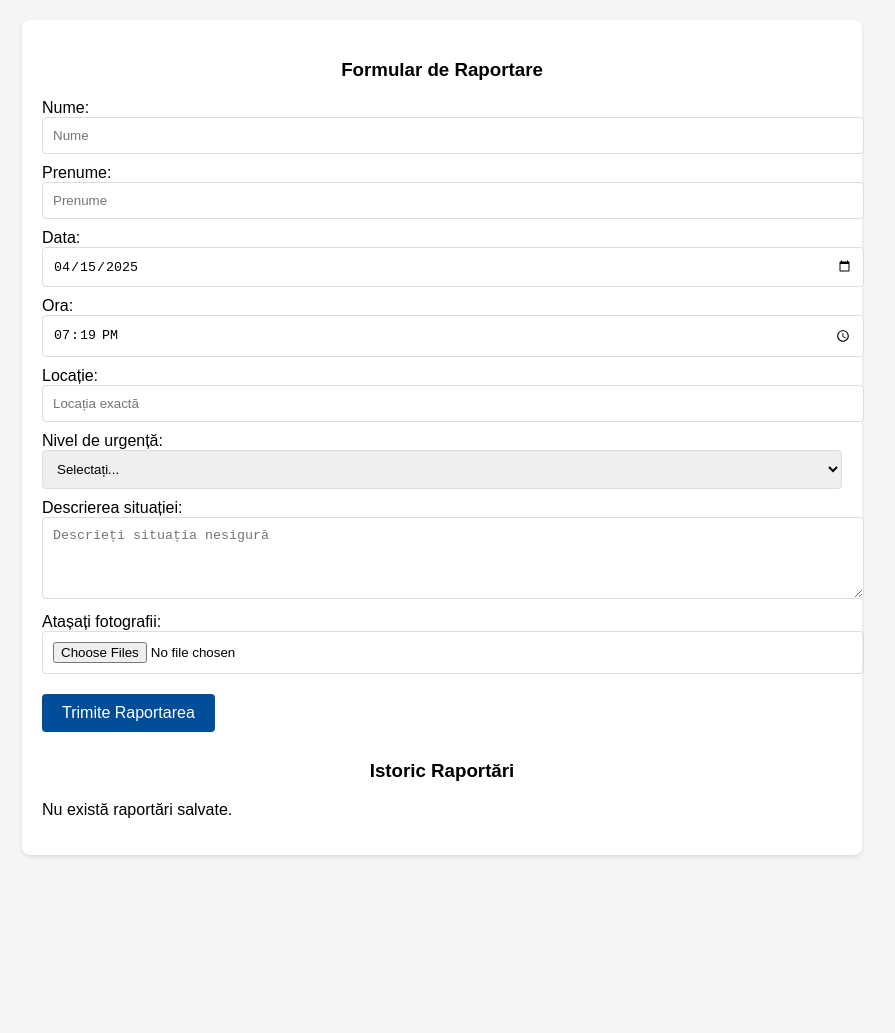
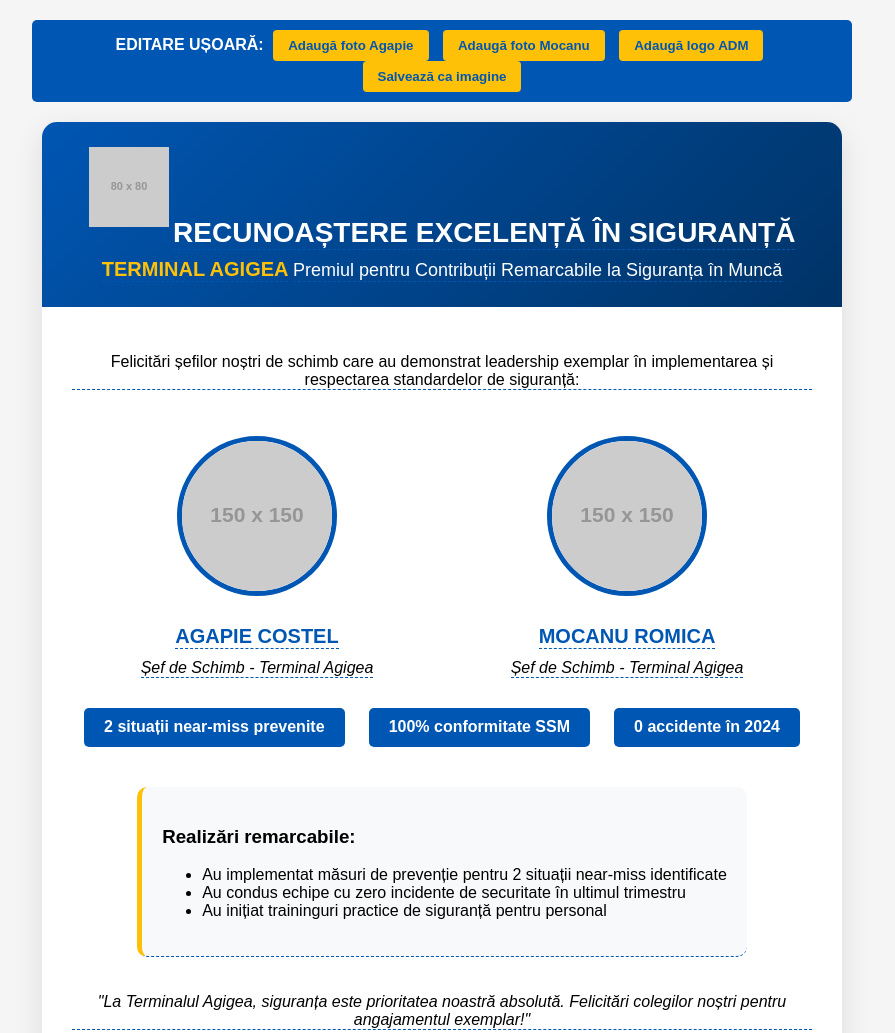
Before and after one commit to ahtamon01/Sistem-raportare, a plain HTML site: page index.html in a window 1280 px wide. Shown: the top 1033 px of the page, without its empty margins (198-1093 px from the left). Before the commit the page ends 875 px from the top, so only its background shows below. Drawn offline with Linux system fonts and the light colour scheme; placeholder pictures from the web are drawn by us.

Commit message:
Update index.html

```diff
--- a/index.html
+++ b/index.html
@@ -3,243 +3,268 @@
 <head>
     <meta charset="UTF-8">
     <meta name="viewport" content="width=device-width, initial-scale=1.0">
-    <title>Sistem Raportare</title>
+    <title>Recunoaștere Siguranță - Terminal Agigea ADM</title>
     <style>
         body {
-            font-family: Arial, sans-serif;
+            font-family: 'Arial', sans-serif;
+            background-color: #f5f5f5;
             margin: 0;
             padding: 20px;
-            background-color: #f5f5f5;
+            display: flex;
+            flex-direction: column;
+            align-items: center;
         }
-        .container {
-            max-width: 800px;
-            margin: 0 auto;
-            background: white;
+
+        .editable-toolbar {
+            background: #0056b3;
+            color: white;
+            padding: 10px;
+            border-radius: 5px;
+            margin-bottom: 20px;
+            width: 800px;
+            text-align: center;
+        }
+
+        button {
+            background: #ffc107;
+            color: #0056b3;
+            border: none;
+            padding: 8px 15px;
+            margin: 0 5px;
+            border-radius: 4px;
+            cursor: pointer;
+            font-weight: bold;
+        }
+
+        .certificate {
+            width: 800px;
+            background-color: white;
+            border-radius: 15px;
+            box-shadow: 0 10px 30px rgba(0, 0, 0, 0.1);
+            overflow: hidden;
+            position: relative;
+        }
+
+        .header {
+            background: linear-gradient(135deg, #0056b3 0%, #003366 100%);
+            color: white;
+            padding: 25px;
+            text-align: center;
+            position: relative;
+        }
+
+        .logo {
+            height: 80px;
+            margin-bottom: 15px;
+        }
+
+        h1 {
+            margin: 0;
+            font-size: 28px;
+            text-transform: uppercase;
+        }
+
+        .terminal-name {
+            font-size: 20px;
+            margin-top: 5px;
+            color: #ffc107;
+            font-weight: bold;
+        }
+
+        .subtitle {
+            font-size: 18px;
+            margin-top: 10px;
+        }
+
+        .content {
+            padding: 30px;
+            text-align: center;
+        }
+
+        .recipients {
+            display: flex;
+            justify-content: space-around;
+            margin: 30px 0;
+        }
+
+        .recipient {
+            width: 40%;
+        }
+
+        .recipient-img {
+            width: 150px;
+            height: 150px;
+            border-radius: 50%;
+            object-fit: cover;
+            border: 5px solid #0056b3;
+            margin-bottom: 15px;
+            cursor: pointer;
+        }
+
+        .recipient-name {
+            font-weight: bold;
+            font-size: 20px;
+            margin: 10px 0;
+            color: #0056b3;
+            outline: none;
+        }
+
+        .recipient-position {
+            font-style: italic;
+            outline: none;
+        }
+
+        .achievement {
+            background-color: #f8f9fa;
             padding: 20px;
-            border-radius: 8px;
-            box-shadow: 0 2px 4px rgba(0, 0, 0, 0.1);
+            border-radius: 10px;
+            margin: 20px 0;
+            border-left: 5px solid #ffc107;
+            text-align: left;
         }
-        .btn {
-            background-color: #004d99;
+
+        .footer {
+            background: linear-gradient(135deg, #003366 0%, #0056b3 100%);
+            color: white;
+            padding: 15px;
+            text-align: center;
+            font-size: 14px;
+        }
+
+        .badge {
+            position: absolute;
+            top: -30px;
+            right: 30px;
+            background-color: #ffc107;
+            color: #0056b3;
+            width: 80px;
+            height: 80px;
+            border-radius: 50%;
+            display: flex;
+            justify-content: center;
+            align-items: center;
+            font-weight: bold;
+            font-size: 24px;
+            box-shadow: 0 5px 15px rgba(0, 0, 0, 0.2);
+        }
+
+        .safety-stats {
+            display: flex;
+            justify-content: space-around;
+            margin: 20px 0;
+        }
+
+        .stat {
+            background-color: #0056b3;
             color: white;
             padding: 10px 20px;
-            border: none;
-            border-radius: 4px;
-            cursor: pointer;
-            font-size: 16px;
-            margin: 10px 0;
+            border-radius: 5px;
+            font-weight: bold;
         }
-        .btn:hover {
-            background-color: #003366;
-        }
-        textarea, input, select {
-            width: 100%;
-            padding: 10px;
-            margin-bottom: 10px;
-            border: 1px solid #ddd;
-            border-radius: 4px;
-        }
-        h3, h4 {
-            text-align: center;
-        }
-        .report-details {
-            border: 1px solid #ddd;
-            border-radius: 4px;
-            padding: 10px;
-            margin-bottom: 10px;
-        }
-        .report-images img {
-            max-width: 100px;
-            max-height: 100px;
-            margin: 5px;
-            border-radius: 4px;
-        }
-        .hidden {
-            display: none;
-        }
-        .status {
-            font-weight: bold;
-            color: green;
-        }
-        .status.open {
-            color: red;
+
+        [contenteditable="true"] {
+            border-bottom: 1px dashed #0056b3;
+            min-width: 50px;
+            display: inline-block;
         }
     </style>
 </head>
 <body>
-    <div class="container">
-        <h3>Formular de Raportare</h3>
-        <form id="reportForm" onsubmit="submitReport(event)">
-            <label for="name">Nume:</label>
-            <input type="text" id="name" placeholder="Nume" required>
+    <div class="editable-toolbar">
+        <strong>EDITARE UȘOARĂ:</strong>
+        <button onclick="addPhoto(1)">Adaugă foto Agapie</button>
+        <button onclick="addPhoto(2)">Adaugă foto Mocanu</button>
+        <button onclick="addLogo()">Adaugă logo ADM</button>
+        <button onclick="saveAsImage()">Salvează ca imagine</button>
+    </div>
 
-            <label for="surname">Prenume:</label>
-            <input type="text" id="surname" placeholder="Prenume" required>
+    <div class="certificate" id="certificate">
+        <div class="badge">🏆</div>
 
-            <label for="reportDate">Data:</label>
-            <input type="date" id="reportDate" required>
+        <div class="header">
+            <img src="https://via.placeholder.com/80x80?text=ADM" alt="ADM Logo" class="logo" id="logo">
+            <h1 contenteditable="true">Recunoaștere Excelență în Siguranță</h1>
+            <div class="terminal-name" contenteditable="true">TERMINAL AGIGEA</div>
+            <div class="subtitle" contenteditable="true">Premiul pentru Contribuții Remarcabile la Siguranța în Muncă</div>
+        </div>
 
-            <label for="reportTime">Ora:</label>
-            <input type="time" id="reportTime" required>
+        <div class="content">
+            <p contenteditable="true">Felicitări șefilor noștri de schimb care au demonstrat leadership exemplar în implementarea și respectarea standardelor de siguranță:</p>
 
-            <label for="location">Locație:</label>
-            <input type="text" id="location" placeholder="Locația exactă" required>
+            <div class="recipients">
+                <div class="recipient">
+                    <img src="https://via.placeholder.com/150x150?text=Agapie+C" alt="Agapie Costel" class="recipient-img" id="photo1">
+                    <div class="recipient-name" contenteditable="true">AGAPIE COSTEL</div>
+                    <div class="recipient-position" contenteditable="true">Șef de Schimb - Terminal Agigea</div>
+                </div>
 
-            <label for="urgencyLevel">Nivel de urgență:</label>
-            <select id="urgencyLevel" required>
-                <option value="">Selectați...</option>
-                <option value="Scăzut">Scăzut</option>
-                <option value="Mediu">Mediu</option>
-                <option value="Ridicat">Ridicat</option>
-            </select>
+                <div class="recipient">
+                    <img src="https://via.placeholder.com/150x150?text=Mocanu+R" alt="Mocanu Romica" class="recipient-img" id="photo2">
+                    <div class="recipient-name" contenteditable="true">MOCANU ROMICA</div>
+                    <div class="recipient-position" contenteditable="true">Șef de Schimb - Terminal Agigea</div>
+                </div>
+            </div>
 
-            <label for="description">Descrierea situației:</label>
-            <textarea id="description" rows="4" placeholder="Descrieți situația nesigură" required></textarea>
+            <div class="safety-stats">
+                <div class="stat" contenteditable="true">2 situații near-miss prevenite</div>
+                <div class="stat" contenteditable="true">100% conformitate SSM</div>
+                <div class="stat" contenteditable="true">0 accidente în 2024</div>
+            </div>
 
-            <label for="photos">Atașați fotografii:</label>
-            <input type="file" id="photos" accept="image/*" multiple>
+            <div class="achievement" contenteditable="true">
+                <h3>Realizări remarcabile:</h3>
+                <ul>
+                    <li>Au implementat măsuri de prevenție pentru 2 situații near-miss identificate</li>
+                    <li>Au condus echipe cu zero incidente de securitate în ultimul trimestru</li>
+                    <li>Au inițiat traininguri practice de siguranță pentru personal</li>
+                </ul>
+            </div>
 
-            <button type="submit" class="btn">Trimite Raportarea</button>
-        </form>
+            <p><em contenteditable="true">"La Terminalul Agigea, siguranța este prioritatea noastră absolută. Felicitări colegilor noștri pentru angajamentul exemplar!"</em></p>
+        </div>
 
-        <div id="historySection">
-            <h3>Istoric Raportări</h3>
-            <div id="reportHistory"></div>
+        <div class="footer" contenteditable="true">
+            ADM - Terminal Agigea | Siguranță și Sănătate în Muncă | 2024
         </div>
     </div>
 
     <script>
-        document.addEventListener('DOMContentLoaded', () => {
-            const now = new Date();
-            document.getElementById('reportDate').value = now.toISOString().split('T')[0];
-            document.getElementById('reportTime').value = now.toTimeString().slice(0, 5);
-            displayHistory();
-        });
+        function addPhoto(personNumber) {
+            const input = document.createElement('input');
+            input.type = 'file';
+            input.accept = 'image/*';
 
-        function submitReport(event) {
-            event.preventDefault();
-            const report = {
-                id: Date.now(),
-                name: document.getElementById('name').value,
-                surname: document.getElementById('surname').value,
-                date: document.getElementById('reportDate').value,
-                time: document.getElementById('reportTime').value,
-                location: document.getElementById('location').value,
-                urgency: document.getElementById('urgencyLevel').value,
-                description: document.getElementById('description').value,
-                status: "Deschis",
-                images: [],
-                closedBy: null,
-                comment: null,
-                closureImages: []
+            input.onchange = e => {
+                const file = e.target.files[0];
+                const reader = new FileReader();
+                reader.onload = event => {
+                    document.getElementById(`photo${personNumber}`).src = event.target.result;
+                };
+                reader.readAsDataURL(file);
             };
 
-            const files = document.getElementById('photos').files;
-            for (let file of files) {
+            input.click();
+        }
+
+        function addLogo() {
+            const input = document.createElement('input');
+            input.type = 'file';
+            input.accept = 'image/*';
+
+            input.onchange = e => {
+                const file = e.target.files[0];
                 const reader = new FileReader();
-                reader.onload = function(e) {
-                    report.images.push(e.target.result);
-                    if (report.images.length === files.length) {
-                        saveReport(report);
-                    }
+                reader.onload = event => {
+                    document.getElementById('logo').src = event.target.result;
                 };
                 reader.readAsDataURL(file);
-            }
+            };
 
-            if (files.length === 0) saveReport(report);
+            input.click();
         }
 
-        function saveReport(report) {
-            const reports = JSON.parse(localStorage.getItem('reports') || '[]');
-            reports.push(report);
-            localStorage.setItem('reports', JSON.stringify(reports));
-            alert('Raport trimis cu succes!');
-            displayHistory();
-        }
-
-        function displayHistory() {
-            const reportHistory = document.getElementById('reportHistory');
-            const reports = JSON.parse(localStorage.getItem('reports') || '[]');
-            if (reports.length === 0) {
-                reportHistory.innerHTML = '<p>Nu există raportări salvate.</p>';
-                return;
-            }
-
-            reportHistory.innerHTML = reports.map((report, index) => `
-                <div class="report-details">
-                    <h4>Raport #${index + 1}</h4>
-                    <p><strong>Nume:</strong> ${report.name} ${report.surname}</p>
-                    <p><strong>Data:</strong> ${report.date}</p>
-                    <p><strong>Ora:</strong> ${report.time}</p>
-                    <p><strong>Locație:</strong> ${report.location}</p>
-                    <p><strong>Urgentă:</strong> ${report.urgency}</p>
-                    <p><strong>Status:</strong> <span class="status ${report.status === 'Deschis' ? 'open' : ''}">${report.status}</span></p>
-                    ${report.closedBy ? `<p><strong>Închis de:</strong> ${report.closedBy}</p>` : ''}
-                    ${report.comment ? `<p><strong>Comentariu închidere:</strong> ${report.comment}</p>` : ''}
-                    <div class="report-images">
-                        ${report.closureImages ? report.closureImages.map(img => `<img src="${img}" alt="Poza închidere">`).join('') : ''}
-                    </div>
-                    <button class="btn" onclick="toggleDetails(${report.id})">Detalii</button>
-                    <button class="btn" onclick="closeReport(${report.id})">Marchează ca Închis</button>
-                    <button class="btn" onclick="deleteReport(${report.id})">Șterge Raport</button>
-                    <div id="details-${report.id}" class="hidden">
-                        <p><strong>Descriere:</strong> ${report.description}</p>
-                        <div class="report-images">
-                            ${report.images.map(img => `<img src="${img}" alt="Poza">`).join('')}
-                        </div>
-                    </div>
-                </div>
-            `).join('');
-        }
-
-        function toggleDetails(id) {
-            const details = document.getElementById(`details-${id}`);
-            details.classList.toggle('hidden');
-        }
-
-        function closeReport(id) {
-            const reports = JSON.parse(localStorage.getItem('reports') || '[]');
-            const report = reports.find(r => r.id === id);
-
-            if (report) {
-                report.status = "Închis";
-                report.closedBy = prompt("Introduceți numele celui care închide raportul:");
-                const comment = prompt("Introduceți un comentariu pentru închiderea raportului:");
-                report.comment = comment || "Fără comentarii.";
-
-                const fileInput = document.createElement('input');
-                fileInput.type = 'file';
-                fileInput.accept = 'image/*';
-                fileInput.multiple = true;
-
-                fileInput.addEventListener('change', (e) => {
-                    const files = Array.from(fileInput.files);
-                    const imagePromises = files.map(file => {
-                        return new Promise(resolve => {
-                            const reader = new FileReader();
-                            reader.onload = (event) => resolve(event.target.result);
-                            reader.readAsDataURL(file);
-                        });
-                    });
-
-                    Promise.all(imagePromises).then(images => {
-                        report.closureImages = images;
-                        localStorage.setItem('reports', JSON.stringify(reports));
-                        alert("Raport închis cu succes!");
-                        displayHistory();
-                    });
-                });
-
-                fileInput.click();
-            }
-        }
-
-        function deleteReport(id) {
-            const reports = JSON.parse(localStorage.getItem('reports') || '[]');
-            const updatedReports = reports.filter(r => r.id !== id);
-            localStorage.setItem('reports', JSON.stringify(updatedReports));
-            alert("Raport șters cu succes!");
-            displayHistory();
+        function saveAsImage() {
+            alert('Pentru a salva ca imagine:\n1. Faceți screenshot la acest certificat\n2. Sau folosiți extensii browser (ex: "GoFullPage" pentru Chrome)\n3. Tăiați doar certificatul din imaginea salvată');
         }
     </script>
 </body>
```
